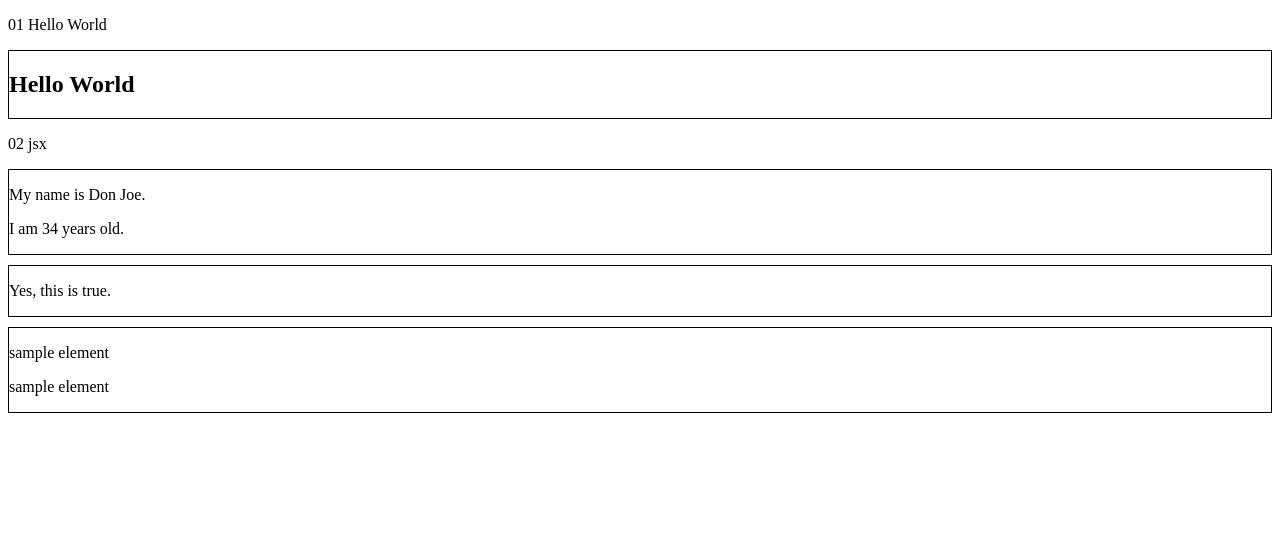
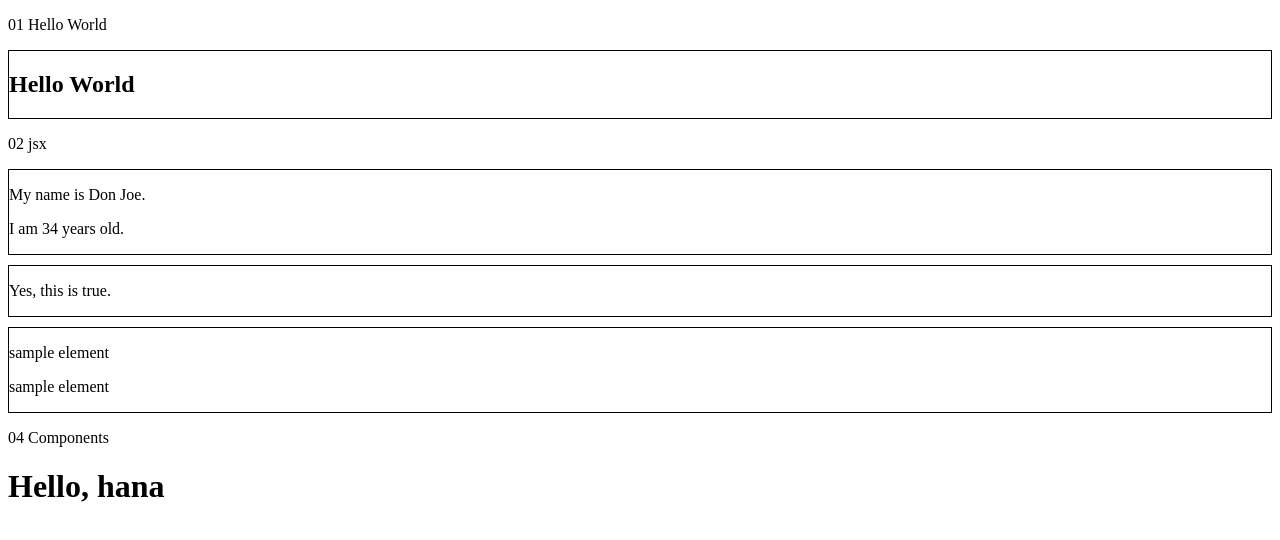
Before and after one commit to 73-hana/react-docs, a React (Vite) app in the folder samplecode/: page / in a window 1280 px wide. Shown: the top 540 px of the page. Built offline with nearby package versions, Linux system fonts and the light colour scheme.

Commit message:
コンポーネントとprops途中

```diff
--- /dev/null
+++ b/samplecode/src/04-components-props/react-component-class-component.jsx
@@ -0,0 +1,5 @@
+class ClassComponent extends React.Component {
+  render() {
+    return <h1>Hello, {this.props.name}</h1>
+  }
+}
--- /dev/null
+++ b/samplecode/src/04-components-props/react-component-function-component.jsx
@@ -0,0 +1,5 @@
+import React from "react";
+
+export default function FunctionComponent(props) {
+  return (<h1>Hello, {props.name}</h1>);
+}
--- a/samplecode/src/App.jsx
+++ b/samplecode/src/App.jsx
@@ -5,6 +5,7 @@ import HelloWorld from "./01-hello-world/react-hello-world";
 import CurlyBracket from "./02-jsx/react-jsx-curlybracket";
 import JsxAsExpression from "./02-jsx/react-jsx-as-expressions";
 import JsxAttribute from "./02-jsx/react-jsx-attribute";
+import ReactComponentFunctionComponent from "./04-components-props/react-component-function-component";
 
 export default function App() {
   return (
@@ -15,6 +16,8 @@ export default function App() {
       <CurlyBracket />
       <JsxAsExpression />
       <JsxAttribute />
+      <p>04 Components</p>
+      <ReactComponentFunctionComponent name="hana"/>
     </>
   );
 }
```
Also changed, not shown: 2 other files (tests, documents, lock files or other folders).
